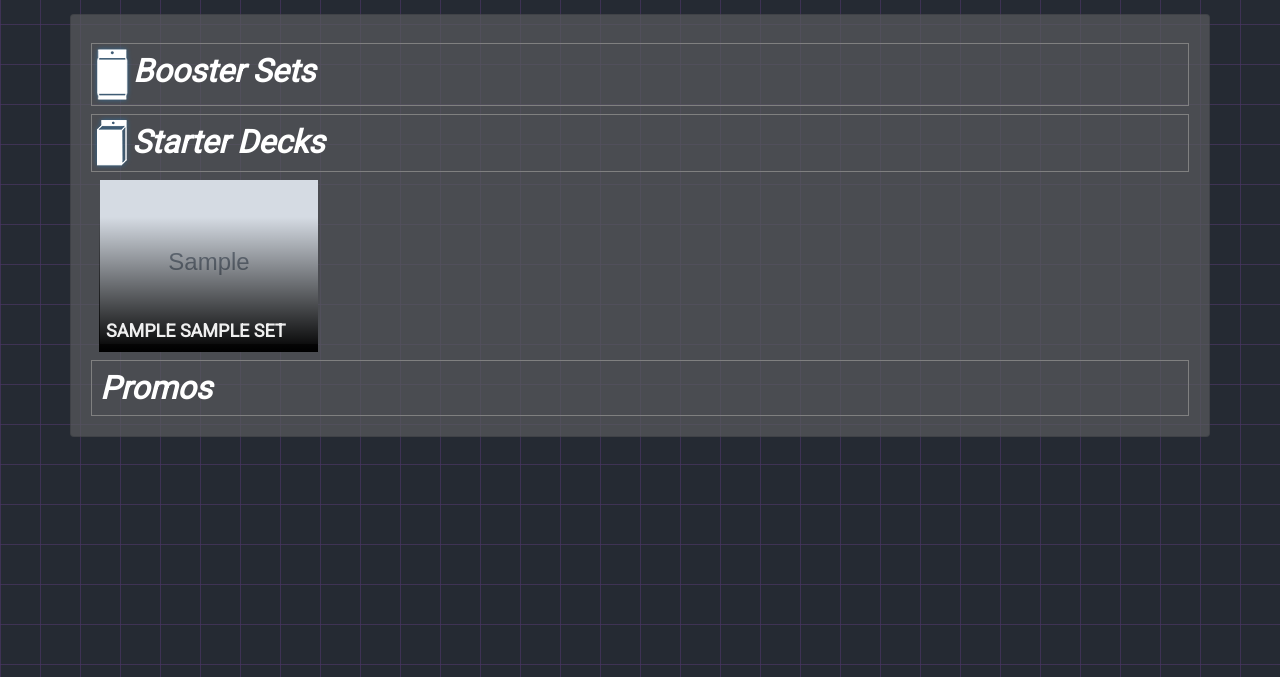
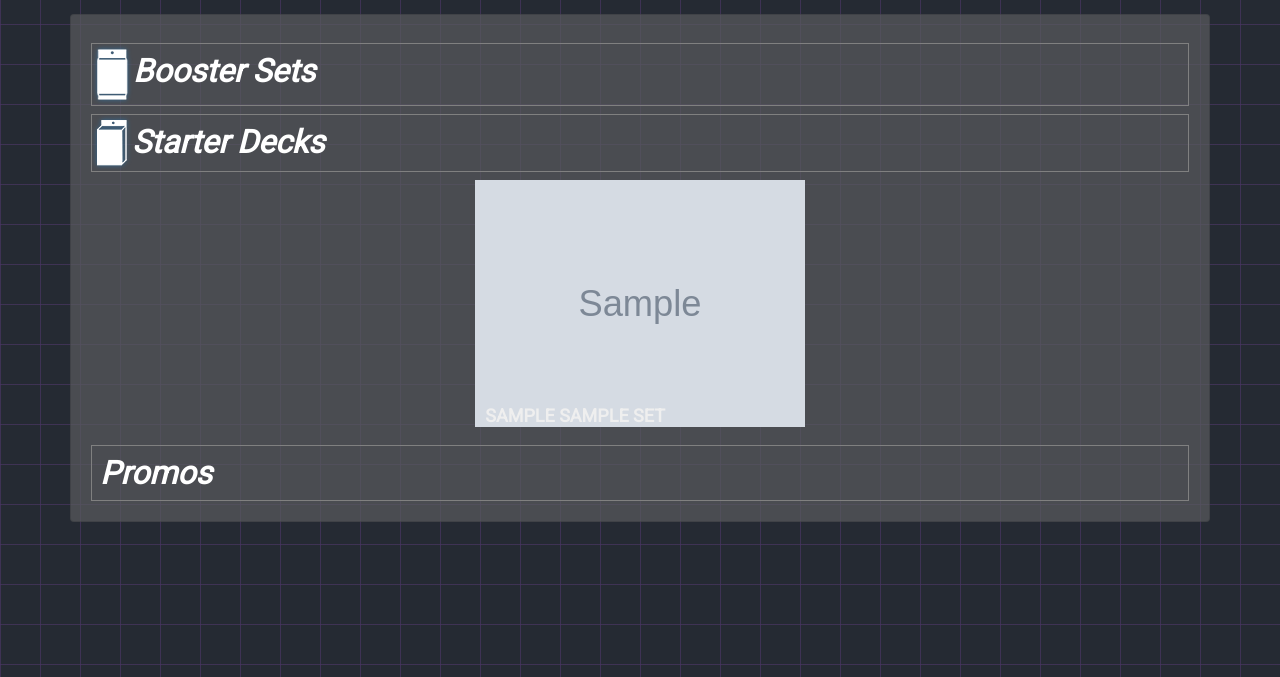
Before and after one commit to felipesilvad/dtcgdb, a Django app: page /cards/ in a window 1280 px wide. Shown: the part 56-733 px from the top of the page. Run offline with Django 3.2, Linux system fonts and the light colour scheme; tables that the repository leaves empty hold one stand-in row (values such as "Sample post"); grey boxes marked "Sample" are stand-in pictures; some libraries are stand-ins or nearby versions.

Commit message:
Set List Rework

```diff
--- a/assets/styles.css
+++ b/assets/styles.css
@@ -401,28 +401,30 @@ a:hover {
     white-space: nowrap;
     text-align: center;
     display: block;
-    width: 20%;
+    width: 30%;
 }
 
-.set-bg-overlay {
-    background-image: linear-gradient(to bottom, rgba(0, 0, 0, 0), rgba(0, 0, 0, 1));
-    position: absolute;
-    top: 25%;
-    bottom: 0px;
-    width: 219px;
+.set-list-title {
+    text-transform: uppercase;
+    font-weight: bold;
+    padding-top: 10px;
+    text-align: center;
 }
 
 .set-list-img {
-    width: 218px;
+    width: 100%;
 }
 
 .bottom-right {
-    position: absolute;
-    bottom: 8px;
-    margin-left: 7px;
+    position: relative;
+    bottom: 0;
+    margin-left: 0;
     font-weight: bolder;
     font-size: 18px;
     text-transform: uppercase;
+    margin-top: -25px;
+    text-align: left;
+    padding-left: 10px;
 }
 
 
@@ -582,16 +584,6 @@ body {
 .mb-less-3 {
     margin-bottom: -3px;
 }
-
-.bottom-right {
-    position: absolute;
-    bottom: 8px;
-    margin-left: 7px;
-    font-weight: bolder;
-    font-size: 18px;
-    text-transform: uppercase;
-}
-
 
 .blunav {
     background-color: #1b245d;
--- a/cards/templates/cards/setlist.html
+++ b/cards/templates/cards/setlist.html
@@ -8,7 +8,7 @@
                     <img src="/static/icon_pack.png">
                     <h2 class="font-italic font-weight-bold pt-lg-2">Booster Sets</h2>
                 </div>
-                <div class="list w-100">
+                <div class="list w-100 d-flex justify-content-center">
                     {% for set in sets %}
                         {% if set.set_type == "Booster" %}
                             <div class="set-list-items m-2">
@@ -29,17 +29,15 @@
                     <img src="/static/icon_deck.png">
                     <h2 class="font-italic font-weight-bold pt-2">Starter Decks</h2>
                 </div>
-                <div class="list w-100">
+                <div class="list w-100 d-flex justify-content-center">
                     {% for set in sets %}
                         {% if set.set_type == "Deck" %}
                             <div class="set-list-items m-2">
                                 <a href="/cards/{{set.slug}}">
                                     <img class="set-list-img" src="{{set.image.url}}">
-                                    <div class="set-bg-overlay">
-                                        <div class="bottom-right">
-                                            {{set.slug}}
-                                            {{ set.title }}
-                                        </div>
+                                    <div class="bottom-right">
+                                        {{set.slug}}
+                                        {{ set.title }}
                                     </div>
                                 </a>
                             </div>
@@ -49,7 +47,7 @@
                 <div class="border-g d-inline-flex mt-2 align-middle">
                     <h2 class="font-italic font-weight-bold p-2">Promos</h2>
                 </div>
-                <div class="list w-100">
+                <div class="list w-100 ">
                     {% for set in sets %}
                         {% if set.set_type == "Promo" %}
                             <div class="set-list-items m-2">
--- a/cards/views.py
+++ b/cards/views.py
@@ -13,7 +13,7 @@ from threading import Timer
 
 def setlist(request):
     page_title = 'Set List'
-    sets = Set.objects.all().order_by('release_date')
+    sets = Set.objects.all().order_by('slug')
     return render(request, 'cards/setlist.html', {'page_title':page_title, 'sets': sets})
 
 def card_detail(request, card_slug, slug_set):
```
